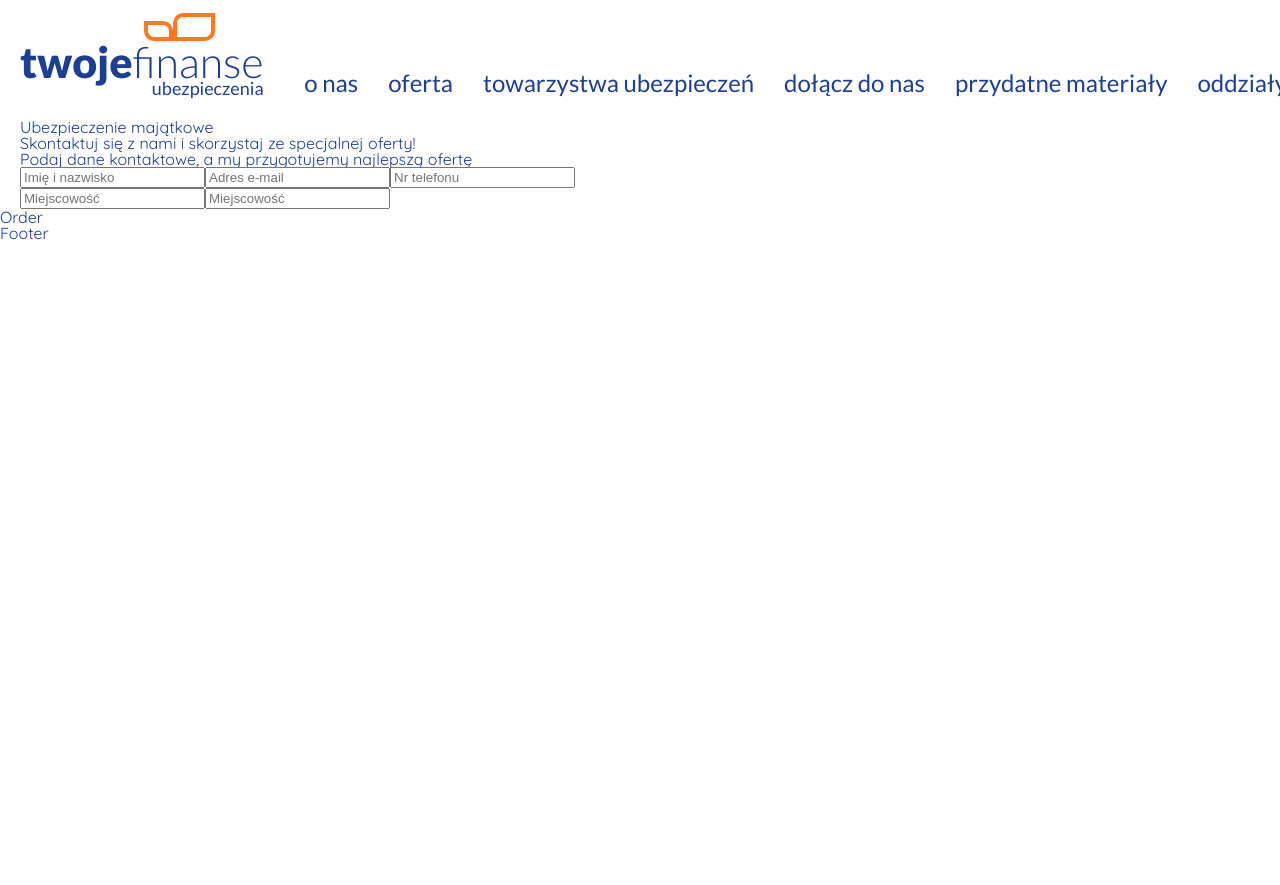
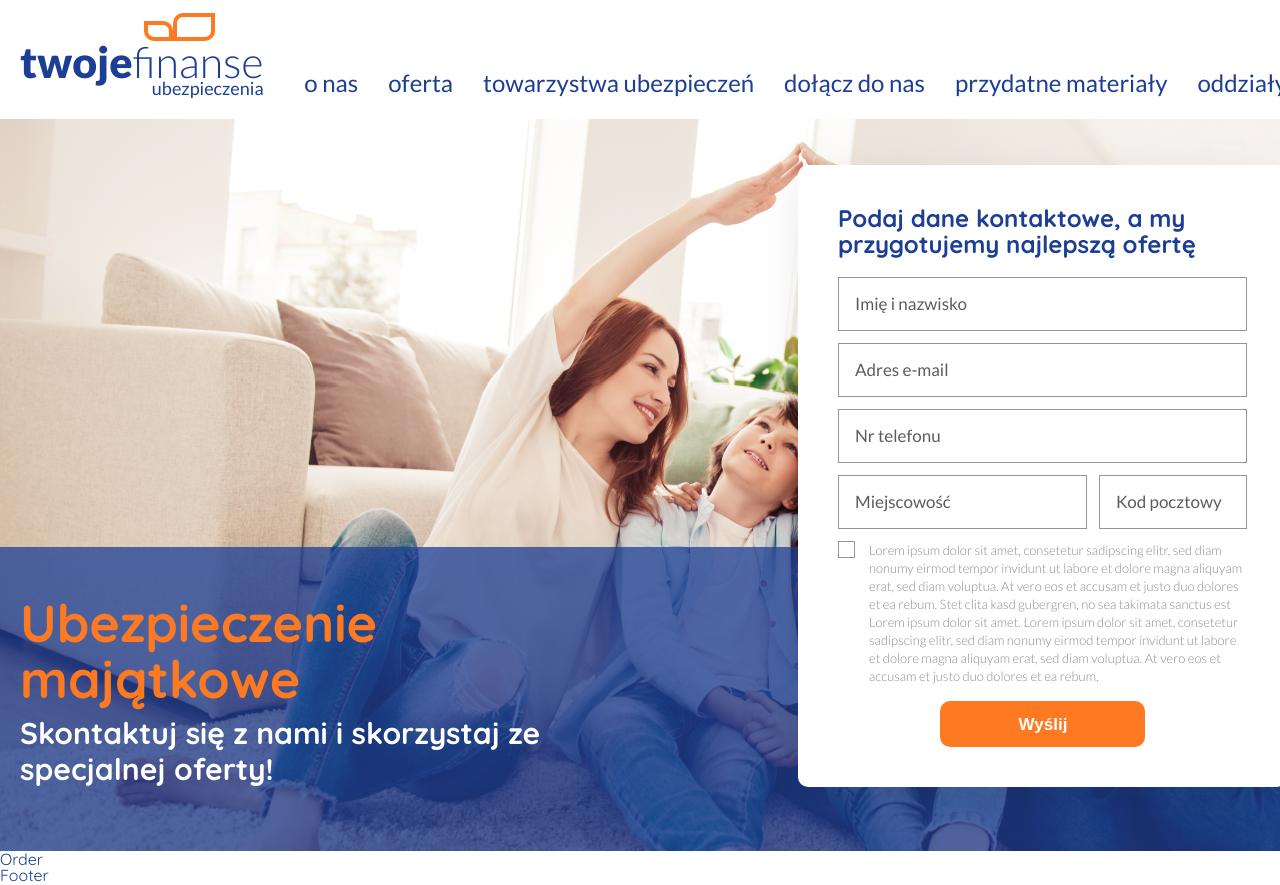
Before and after one commit to abazurek/develtio_task, a React (Create React App) app: page / in a window 1280 px wide. Shown: the top 885 px of the page. Before the commit the page ends 800 px from the top, so only its background shows below. Built offline with nearby package versions, Linux system fonts and the light colour scheme.

Commit message:
finished contact section

```diff
--- a/src/components/main/Contact.js
+++ b/src/components/main/Contact.js
@@ -1,41 +1,26 @@
 import React from 'react';
+import Form from "./Form";
 
 export default function Contanct() {
 
-    return(
+    return (
         <div className='contact-section'>
-            <div className='blue-box'>
-                <div className='container text-box'>
-                    <h3>Ubezpieczenie majątkowe</h3>
-                    <p>Skontaktuj się z nami i skorzystaj ze specjalnej oferty!</p>
-                </div>
-            </div>
             <div className='container'>
                 <div className='form-box'>
                     <p>Podaj dane kontaktowe, a my przygotujemy najlepszą ofertę</p>
-                    <form>
-                        <label>
-                            <input type='text' placeholder='Imię i nazwisko'/>
-                        </label>
-                        <label>
-                            <input type='email' placeholder='Adres e-mail'/>
-                        </label>
-                        <label>
-                            <input type='phone' placeholder='Nr telefonu'/>
-                        </label>
-
-                            <div>
-                                <label>
-                                    <input type='text' placeholder='Miejscowość'/>
-                                </label>
-                                <label>
-                                    <input type='text' placeholder='Miejscowość'/>
-                                </label>
-                            </div>
-
-                    </form>
+                    <Form/>
                 </div>
             </div>
+            <div className='blue-box'>
+                <div className='container '>
+                    <div className='text-box'>
+                        <h3>Ubezpieczenie majątkowe</h3>
+                        <p>Skontaktuj się z nami i skorzystaj ze specjalnej oferty!</p>
+                    </div>
+
+                </div>
+            </div>
+
         </div>
     )
 }
--- /dev/null
+++ b/src/components/main/Form.js
@@ -0,0 +1,42 @@
+import React from 'react';
+
+export default function Form() {
+    return(
+        <form>
+            <label>
+                <input type='text' placeholder='Imię i nazwisko'/>
+            </label>
+            <label>
+                <input type='email' placeholder='Adres e-mail'/>
+            </label>
+            <label>
+                <input type='number' placeholder='Nr telefonu'/>
+            </label>
+            <div>
+                <label>
+                    <input type='text' placeholder='Miejscowość'/>
+                </label>
+                <label>
+                    <input type='number' placeholder='Kod pocztowy'/>
+                </label>
+            </div>
+            <label className='checkbox-label'>
+                <div><input type='checkbox'/></div>
+                <p>
+                    Lorem ipsum dolor sit amet, consetetur sadipscing elitr,
+                    sed diam nonumy eirmod tempor invidunt ut labore et dolore magna aliquyam erat,
+                    sed diam voluptua. At vero eos et accusam et justo duo dolores et ea rebum.
+                    Stet clita kasd gubergren, no sea takimata sanctus est Lorem ipsum dolor sit amet.
+                    Lorem ipsum dolor sit amet, consetetur sadipscing elitr, sed diam nonumy eirmod tempor
+                    invidunt ut labore et dolore magna aliquyam erat, sed diam voluptua.
+                    At vero eos et accusam et justo duo dolores et ea rebum.
+                </p>
+            </label>
+            <div className='form-button-box'>
+                <button type='submit'>
+                    Wyślij
+                </button>
+            </div>
+        </form>
+    )
+}
--- a/src/scss/components/_header.scss
+++ b/src/scss/components/_header.scss
@@ -3,7 +3,7 @@
   justify-content: space-between;
   align-items: flex-end;
   font-family: $font-alt;
-  line-height: 26px;
+  line-height: $base-line-height;
   .logo-box{
     margin-top: 13px;
     margin-bottom: 18px;
--- a/src/scss/components/main/_contact.scss
+++ b/src/scss/components/main/_contact.scss
@@ -1,3 +1,137 @@
 .contact-section{
+  height: 732px;
+  background-image: url("./../../../assets/family-photo.png");
+  background-size: cover;
+  background-repeat: no-repeat;
+  display: flex;
+  flex-direction: column;
+  justify-content: flex-end;
+  position: relative;
+  .blue-box{
+    background-color: $contact-blue-box-background-color;
+    .text-box{
+      padding-top: 48px;
+      font-weight: 700;
+      max-width: 648px;
+      padding-bottom: 64px;
+      h3{
 
-}
+        font-size: $contact-section-title-font-size;
+        color: $color-font-accents;
+        line-height: 56px;
+      }
+      p{
+        margin-top: 8px;
+        font-size: $contact-section-subtitle-font-size;
+        color: $color-font-second;
+        line-height: 36px;
+
+      }
+    }
+  }
+  &>.container{
+    display: flex;
+    justify-content: flex-end;
+
+    }
+  .form-box{
+    position: absolute;
+    bottom:64px ;
+    z-index: 1;
+    background: $background-color-base;
+    box-shadow: 0 8px 48px rgba(22, 22, 22, 0.08);
+    border-radius: 10px;
+    padding: 40px;
+    width: 409px;
+    p{
+      font-size: $form-title-font-size;
+      line-height: $base-line-height;
+      margin-bottom: 20px;
+      font-weight: 700;
+    }
+    form{
+      display: flex;
+      flex-direction: column;
+      font-family: $font-alt;
+      label{
+        margin-bottom: 12px;
+        box-sizing: content-box;
+       input{
+         @include input-border;
+         width: 391px;
+         padding: 13px 0 13px 16px;
+         color: $color-font-input-text;
+         line-height: $base-line-height;
+         font-weight: 500;
+         font-size: $form-input-font-size;
+         font-family: $font-alt;
+         &::placeholder{
+
+           color: $color-font-input-placeholder;
+         }
+         &:focus{
+           outline: none;
+         }
+       }
+      }
+      .checkbox-label{
+        display: flex;
+        justify-content: space-between;
+        div{
+          width: 17px;
+          margin-right: 14px;
+        }
+        input {
+          -webkit-appearance: none;
+          -moz-appearance: none;
+          appearance: none;
+          @include input-border;
+          width: 17px;
+          height: 17px;
+          margin: 0;
+          padding: 0;
+          display: inline-block;
+          vertical-align: middle;
+          outline: none;
+          position: relative;
+
+        }
+        p{
+          color:$color-font-form-info;
+          font-size: $form-info-font-size;
+          text-align: left;
+          font-weight: 300;
+          line-height: 18px;
+          margin-bottom: 4px;
+        }
+      }
+      div{
+        display: flex;
+        justify-content: space-between;
+        width: 100%;
+        label{
+          &:first-of-type{
+            input{
+              width: 231px;
+            }
+
+          }
+          &:last-of-type{
+            input{
+              width: 130px;
+            }
+
+          }
+        }
+      }
+      .form-button-box{
+        display: flex;
+        justify-content: center;
+        button{
+          @include button(13px, 78px, 12px, 79px)
+        }
+      }
+
+    }
+  }
+  }
--- a/src/scss/main.scss
+++ b/src/scss/main.scss
@@ -9,7 +9,6 @@ html{
 html, body{
   width: 100%;
   height: 100%;
-
 }
 body {
   font-family: $font-base;
@@ -22,7 +21,6 @@ body {
 
 .container{
   width: 100%;
-  min-height: 100%;
   margin: 0 auto;
   padding: 0 20px;
   max-width: 1267px;
--- a/src/scss/mixins/_all.scss
+++ b/src/scss/mixins/_all.scss
@@ -0,0 +1,2 @@
+@import "input-border";
+@import "button";
--- /dev/null
+++ b/src/scss/mixins/_button.scss
@@ -0,0 +1,11 @@
+@mixin button ($paddingTop,$paddingRight , $paddingBottom, $paddingLeft){
+  background:$button-background-color;
+  font-size:$button-font-size ;
+  line-height: 21px;
+  text-align: center;
+  font-weight: 700;
+  padding: $paddingTop $paddingRight $paddingBottom $paddingLeft;
+  border: none;
+  border-radius: 10px;
+  color: $color-font-second;
+}
--- /dev/null
+++ b/src/scss/mixins/_input-border.scss
@@ -0,0 +1,3 @@
+@mixin input-border() {
+  border: 1px solid $input-border-color;
+}
--- a/src/scss/settings/_colors.scss
+++ b/src/scss/settings/_colors.scss
@@ -5,6 +5,8 @@ $button-background-color:#fe7a22;
 $form-background-color:#ffffff;
 
 $input-border-color:#979494;
+
+$contact-blue-box-background-color:rgba(29, 63, 150, 0.75);
 
 $footer-background-color:#1c3e95;
 
--- a/src/scss/settings/_fonts.scss
+++ b/src/scss/settings/_fonts.scss
@@ -18,3 +18,7 @@ $order-section-paragraph-font-size:17px;
 
 $footer-headers-font-size:20px;
 $footer-text-font-size:16px;
+
+$button-font-size:17px;
+
+$base-line-height:26px;
```
Also changed, not shown: src/assets/family-photo.png (added), 1 other file (tests, documents, lock files or other folders).
